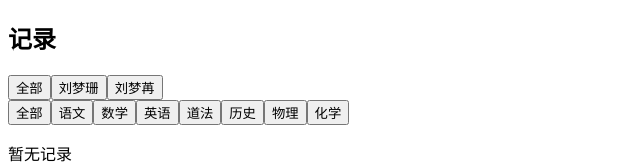
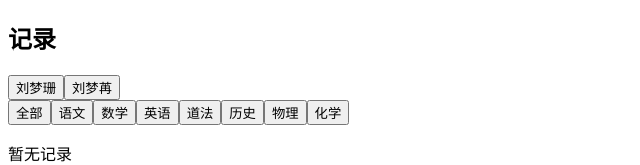
Before and after one commit to ultrafit67/homework_timer, a React (Vite) app: page /records in a window 1280 px wide. Shown: the top 165 px of the page, without its empty margins (0-640 px from the left). Built offline with nearby package versions, Linux system fonts and the light colour scheme; the HTML template or start-up script is replaced by a standard one.

Commit message:
refactor: remove '全部' user tab, default to first user

```diff
--- a/src/hooks/useRecords.ts
+++ b/src/hooks/useRecords.ts
@@ -1,5 +1,5 @@
 import { useState, useEffect, useCallback } from 'react'
-import { HomeworkRecord, Subject, TimeStats } from '../types'
+import { HomeworkRecord, Subject, TimeStats, USERS } from '../types'
 import * as db from '../db'
 import { computeStats, getTodayDate, getWeekStart, getWeekId } from '../utils'
 
@@ -24,7 +24,7 @@ export function useRecords(): UseRecordsReturn {
   const [records, setRecords] = useState<HomeworkRecord[]>([])
   const [loading, setLoading] = useState(true)
   const [subjectFilter, setSubjectFilter] = useState<Subject | null>(null)
-  const [userFilter, setUserFilter] = useState<string | null>(null)
+  const [userFilter, setUserFilter] = useState<string | null>(USERS[0])
 
   const refresh = useCallback(async () => {
     setLoading(true)
--- a/src/pages/RecordsView.tsx
+++ b/src/pages/RecordsView.tsx
@@ -75,12 +75,6 @@ export function RecordsView() {
       <h2 className="page__title">记录</h2>
 
       <div className="user-tabs">
-        <button
-          className={`user-tabs__tab ${userFilter === null ? 'user-tabs__tab--active' : ''}`}
-          onClick={() => { filterByUser(null); setPage(0) }}
-        >
-          全部
-        </button>
         {USERS.map(u => (
           <button
             key={u}
--- a/src/pages/StatsView.tsx
+++ b/src/pages/StatsView.tsx
@@ -56,12 +56,6 @@ export function StatsView() {
       <h2 className="page__title">统计</h2>
 
       <div className="user-tabs">
-        <button
-          className={`user-tabs__tab ${userFilter === null ? 'user-tabs__tab--active' : ''}`}
-          onClick={() => filterByUser(null)}
-        >
-          全部
-        </button>
         {USERS.map(u => (
           <button
             key={u}
```
